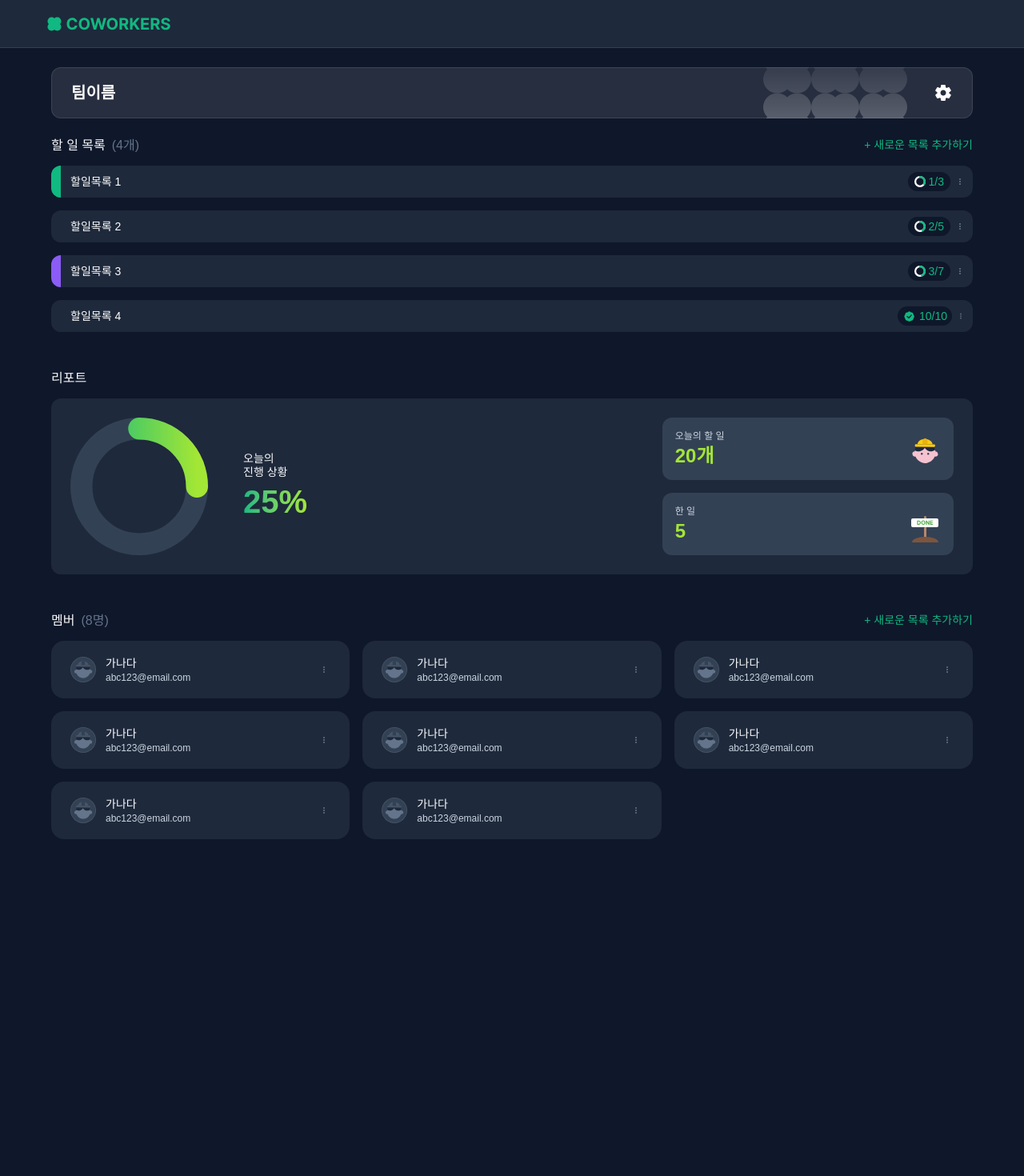
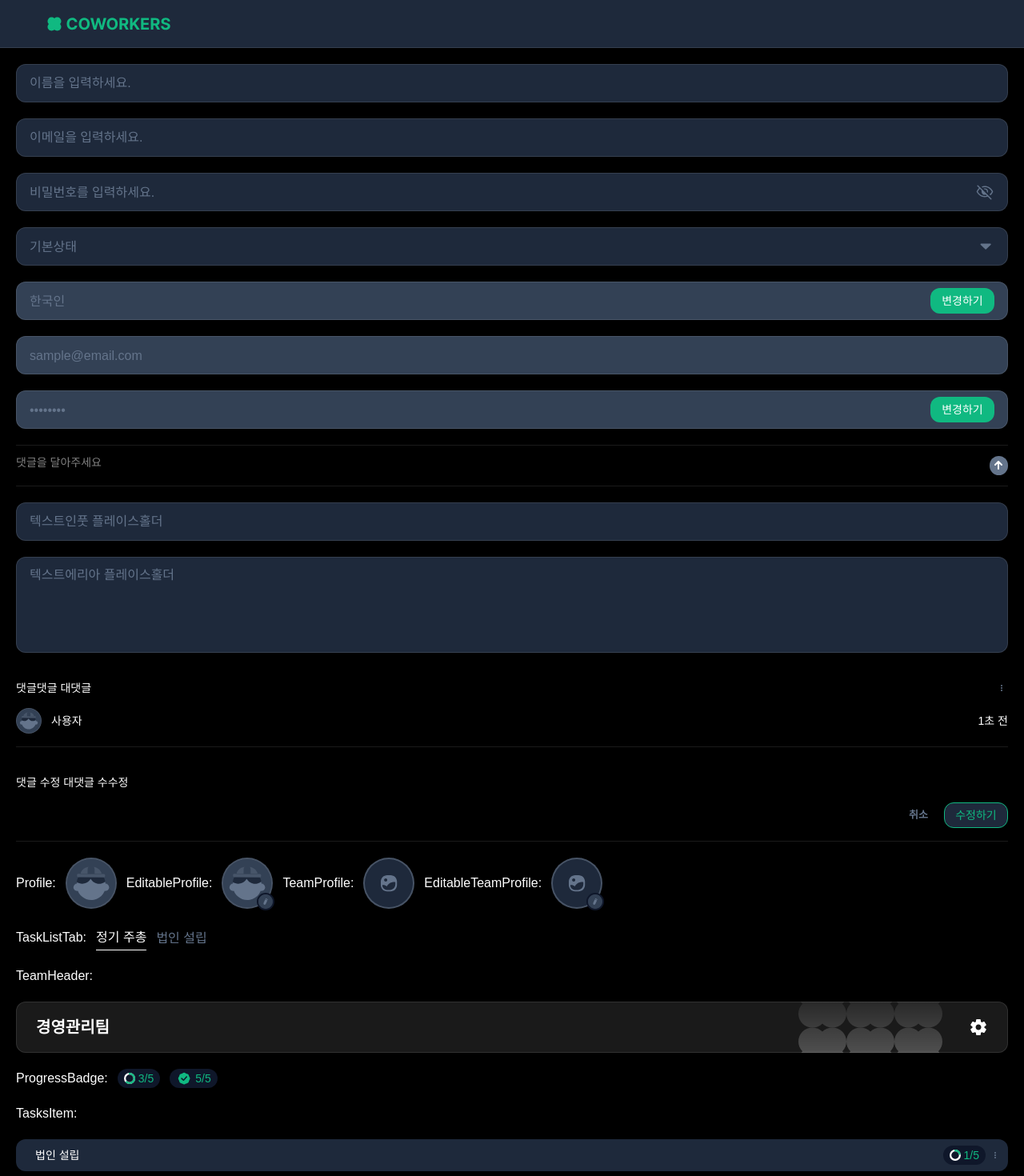
Before and after one commit to ozen0718/coworkers, a Next.js app: page /test in a window 1280 px wide. Shown: the top 1470 px of the page at 80% size. Before the commit the page ends 1097 px from the top, so only its background shows below. Built offline with nearby package versions, Linux system fonts and the light colour scheme.

Commit message:
[Feat] add NameInput and CurrentName components

```diff
--- /dev/null
+++ b/src/app/test/page.tsx
@@ -0,0 +1,67 @@
+import {
+  NameInput,
+  EmailInput,
+  PasswordInput,
+  ToggleInput,
+  CurrentName,
+  CurrentEmail,
+  CurrentPassword,
+  TodoCardReplyInput,
+  TextInput,
+  TextAreaInput,
+} from '@/components/common/Inputs';
+import {
+  EditableProfile,
+  EditableTeamProfile,
+  Profile,
+  TeamProfile,
+} from '@/components/common/Profiles';
+import { EditReplyItem, ReplyItem } from '@/components/common/ReplyItem';
+import { ProgressBadge, TaskListTab, TasksItem } from '@/components/common/TaskElements';
+import TeamHeader from '@/components/common/TeamHeader';
+
+export default function Test() {
+  return (
+    <div className="w-100svw flex h-full flex-col gap-5 overflow-x-clip bg-black p-5">
+      <NameInput />
+      <EmailInput />
+      <PasswordInput />
+      <ToggleInput options={['기본상태', '선택옵션1', '선택옵션2']} />
+      <CurrentName name="한국인" />
+      <CurrentEmail email="sample@email.com" />
+      <CurrentPassword />
+      <TodoCardReplyInput />
+      <TextInput placeholder="텍스트인풋 플레이스홀더" />
+      <TextAreaInput placeholder="텍스트에리아 플레이스홀더" height="h-30" />
+      <ReplyItem comment="댓글댓글 대댓글" name="사용자" date="1초 전" />
+      <EditReplyItem comment="댓글 수정 대댓글 수수정" />
+      <div className="flex items-center justify-start gap-3">
+        <h2>Profile:</h2>
+        <Profile width={64} />
+        <h2>EditableProfile:</h2>
+        <EditableProfile width={64} />
+        <h2>TeamProfile:</h2>
+        <TeamProfile width={64} />
+        <h2>EditableTeamProfile:</h2>
+        <EditableTeamProfile width={64} />
+      </div>
+      <div className="flex items-center justify-start gap-3">
+        <h2>TaskListTab:</h2>
+        <TaskListTab title="정기 주총" isSelected={true} />
+        <TaskListTab title="법인 설립" isSelected={false} />
+      </div>
+      <h2>TeamHeader:</h2>
+      <TeamHeader title="경영관리팀" />
+      <div className="flex items-center justify-start gap-3">
+        <h2>ProgressBadge:</h2>
+        <ProgressBadge completedTaskNumber={3} totalTaskNumber={5} />
+        <ProgressBadge completedTaskNumber={5} totalTaskNumber={5} />
+      </div>
+      <h2>TasksItem:</h2>
+      <TasksItem tasksTitle="법인 설립" completed={1} total={5} />
+      <TasksItem tasksTitle="변경 등기" completed={3} total={5} />
+      <TasksItem tasksTitle="정기 주총" completed={5} total={5} />
+      <TasksItem tasksTitle="기타 등등" completed={0} total={2} />
+    </div>
+  );
+}
--- a/src/components/common/Inputs.tsx
+++ b/src/components/common/Inputs.tsx
@@ -5,11 +5,12 @@ import {
   CurrentEmailProp,
   TextInputProps,
   TextAreaInputProps,
+  CurrentNameProp,
 } from '@/types/inputtypes';
 import useClickOutside from '@/hooks/useClickOutside';
 import useValidatedInput from '@/hooks/useValidatedInput';
 import Button from '@/components/common/Button/Button';
-import { emailRegex, passwordRegex } from '@/utils/regex';
+import { nameRegex, emailRegex, passwordRegex } from '@/utils/regex';
 import { useState, useRef } from 'react';
 import Image from 'next/image';
 
@@ -28,6 +29,29 @@ const CurrentValueStyle =
   'w-full h-12 mobile:h-11 bg-bg100 border border-gray100/10 rounded-xl px-4 text-gray500 text-4 mobile:text-3.5 text-lg-regular mobile:text-md-regular';
 
 const InvalidMessageStyle = 'text-md-medium/[17px] text-danger mt-2';
+
+export function NameInput() {
+  const { value, isInvalid, onChange, onBlur } = useValidatedInput((name) => nameRegex.test(name));
+
+  return (
+    <div>
+      <input
+        type="text"
+        className={`${EmailInputStyle} peer ${isInvalid ? 'border-red-500' : ''}`}
+        placeholder="이름을 입력하세요."
+        value={value}
+        onChange={onChange}
+        onBlur={onBlur}
+        required
+      />
+      {isInvalid && (
+        <p className={InvalidMessageStyle}>
+          {value.length === 0 ? '이름을 입력하세요.' : '이름은 두 글자 이상 입력해주세요.'}
+        </p>
+      )}
+    </div>
+  );
+}
 
 export function EmailInput() {
   const { value, isInvalid, onChange, onBlur } = useValidatedInput((email) =>
@@ -103,6 +127,15 @@ export function PasswordInput({
           비밀번호는 영문과 숫자를 포함한 4~12자로 입력해주세요.
         </p>
       )}
+    </div>
+  );
+}
+
+export function CurrentName({ name }: CurrentNameProp) {
+  return (
+    <div className={`${CurrentValueStyle} flex items-center justify-between`}>
+      <input type="email" placeholder="이메일을 입력하세요." value={name} />
+      <Button size="small">변경하기</Button>
     </div>
   );
 }
--- a/src/utils/regex.ts
+++ b/src/utils/regex.ts
@@ -1,3 +1,5 @@
+export const nameRegex = /^.{2,}$/;
+
 export const emailRegex = /^[^\s@]+@[^\s@]+\.[^\s@]+$/;
 
 export const passwordRegex = /^(?=.*[A-Za-z])(?=.*\d)[A-Za-z\d]{4,12}$/;
```
Also changed, not shown: src/types/inputtypes.tsx (+6 -2 lines).
